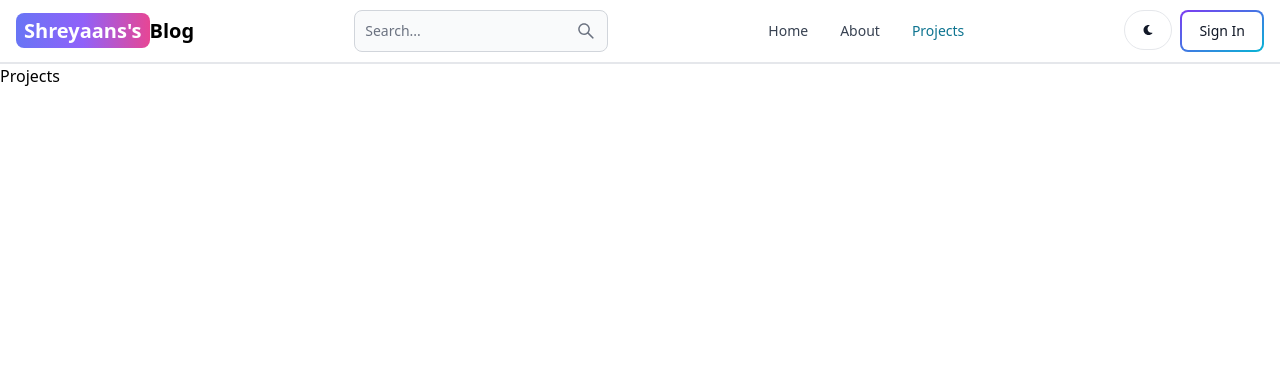
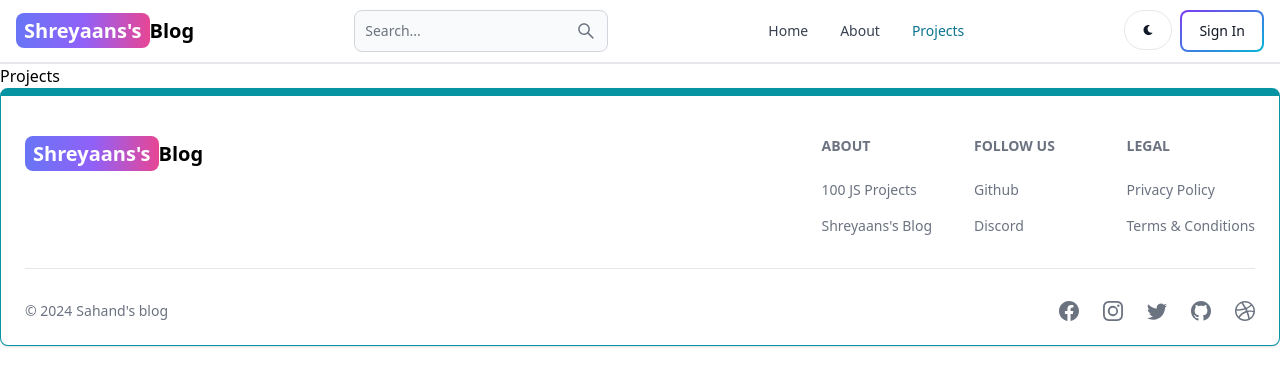
Before and after one commit to shreyaansjain06/Blogs-App, a React (Vite) app in the folder client/: page /projects in a window 1280 px wide. Shown: the top 386 px of the page. Built offline with nearby package versions, Linux system fonts and the light colour scheme.

Commit message:
create and add the footer component

```diff
--- a/client/src/App.jsx
+++ b/client/src/App.jsx
@@ -6,6 +6,7 @@
 import Dashbaord from "./pages/Dashbaord";
 import Projects from "./pages/Projects";
 import Header from "./components/Header";
+import Footer from "./components/Footer";
 export default function App() {
   return <BrowserRouter>
   <Header/>
@@ -17,5 +18,6 @@
     <Route path="/dashboard" element={<Dashbaord/>}></Route>
     <Route path="/projects" element={<Projects/>}></Route>
   </Routes>
+  <Footer/>
   </BrowserRouter>
 }
--- /dev/null
+++ b/client/src/components/Footer.jsx
@@ -0,0 +1,81 @@
+import { Footer } from 'flowbite-react';
+import { Link } from 'react-router-dom';
+import { BsFacebook, BsInstagram, BsTwitter, BsGithub, BsDribbble } from 'react-icons/bs';
+export default function FooterCom() {
+  return (
+    <Footer container className='border border-t-8 border-teal-500'>
+      <div className='w-full max-w-7xl mx-auto'>
+        <div className='grid w-full justify-between sm:flex md:grid-cols-1'>
+          <div className='mt-5'>
+            <Link
+              to='/'
+              className='self-center whitespace-nowrap text-lg sm:text-xl font-semibold dark:text-white'
+            >
+              <span className='px-2 py-1 bg-gradient-to-r from-indigo-500 via-purple-500 to-pink-500 rounded-lg text-white'>
+                Shreyaans's
+              </span>
+              Blog
+            </Link>
+          </div>
+          <div className='grid grid-cols-2 gap-8 mt-4 sm:grid-cols-3 sm:gap-6'>
+            <div>
+              <Footer.Title title='About' />
+              <Footer.LinkGroup col>
+                <Footer.Link
+                  href='#'
+                  target='_blank'
+                  rel='noopener noreferrer'
+                >
+                  100 JS Projects
+                </Footer.Link>
+                <Footer.Link
+                  href='/about'
+                  target='_blank'
+                  rel='noopener noreferrer'
+                >
+                  Shreyaans's Blog
+                </Footer.Link>
+              </Footer.LinkGroup>
+            </div>
+            <div>
+              <Footer.Title title='Follow us' />
+              <Footer.LinkGroup col>
+                <Footer.Link
+                  href='https://www.github.com/shreyaansjain06'
+                  target='_blank'
+                  rel='noopener noreferrer'
+                >
+                  Github
+                </Footer.Link>
+                <Footer.Link href='#'>Discord</Footer.Link>
+              </Footer.LinkGroup>
+            </div>
+            <div>
+              <Footer.Title title='Legal' />
+              <Footer.LinkGroup col>
+                <Footer.Link href='#'>Privacy Policy</Footer.Link>
+                <Footer.Link href='#'>Terms &amp; Conditions</Footer.Link>
+              </Footer.LinkGroup>
+            </div>
+          </div>
+        </div>
+        <Footer.Divider />
+        <div className='w-full sm:flex sm:items-center sm:justify-between'>
+          <Footer.Copyright
+            href='#'
+            by="Sahand's blog"
+            year={new Date().getFullYear()}
+          />
+          <div className="flex gap-6 sm:mt-0 mt-4 sm:justify-center">
+            <Footer.Icon href='#' icon={BsFacebook}/>
+            <Footer.Icon href='#' icon={BsInstagram}/>
+            <Footer.Icon href='#' icon={BsTwitter}/>
+            <Footer.Icon href='https://github.com/shreyaansjain06' icon={BsGithub}/>
+            <Footer.Icon href='#' icon={BsDribbble}/>
+
+          </div>
+        </div>
+      </div>
+    </Footer>
+  );
+}
```
